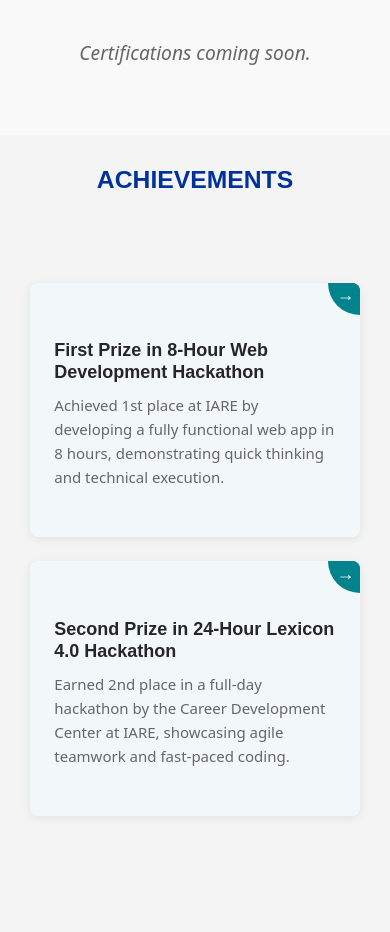
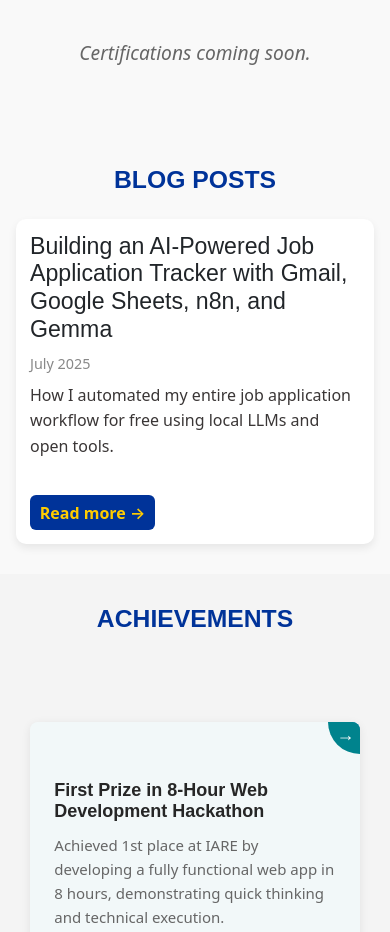
Before and after one commit to parthiv-gunjari/my-portfolio, a React (Create React App) app: page / in a window 390 px wide. Shown: the part 9800-10732 px from the top of the page. Built offline with nearby package versions, Linux system fonts and the light colour scheme.

Commit message:
Added Blog Posts section

```diff
--- a/src/App.css
+++ b/src/App.css
@@ -1684,3 +1684,96 @@ html, body {
     max-width: 100%;
   }
 }
+
+.blog-section {
+  padding: 60px 10vw;
+  background: #f9f9f9;
+  text-align: center;
+}
+
+.blog-section .section-title {
+  font-size: 2.4rem;
+  color: #003399;
+  font-weight: 700;
+  margin-bottom: 40px;
+  text-transform: uppercase;
+  letter-spacing: 1px;
+}
+
+.blog-list {
+  display: grid;
+  grid-template-columns: repeat(auto-fit, minmax(280px, 1fr));
+  gap: 24px;
+  text-align: left;
+}
+
+.blog-card {
+  background: white;
+  padding: 20px;
+  margin: 0; /* Removed fixed margin */
+  border-radius: 12px;
+  box-shadow: 0 4px 8px rgba(0,0,0,0.08);
+  transition: transform 0.2s ease, box-shadow 0.2s ease;
+}
+
+.blog-card:hover {
+  transform: translateY(-6px);
+  box-shadow: 0 6px 16px rgba(0,0,0,0.15);
+}
+
+.blog-card .date {
+  font-size: 0.9em;
+  color: #888;
+  margin-bottom: 8px;
+}
+.blog-btn{
+  width: 125px;
+  height: 35px;
+}
+.blog-card a,
+.blog-card button {
+  color: #0070f3;
+  text-decoration: none;
+  font-weight: 600;
+  background: none;
+  border: none;
+  padding: 0;
+  cursor: pointer;
+}
+
+.blog-card a:hover,
+.blog-card button:hover {
+  text-decoration: underline;
+}
+
+/* Responsive for tablets and below */
+@media (max-width: 768px) {
+  .blog-section {
+    padding: 40px 24px;
+  }
+
+  .blog-list {
+    grid-template-columns: 1fr;
+    gap: 20px;
+  }
+
+  .blog-card {
+    padding: 16px;
+    border-radius: 10px;
+  }
+}
+
+/* Extra mobile tweaks */
+@media (max-width: 480px) {
+  .blog-section {
+    padding: 30px 16px;
+  }
+
+  .blog-section .section-title {
+    font-size: 1.8rem;
+  }
+
+  .blog-card {
+    padding: 14px;
+  }
+}
--- a/src/App.js
+++ b/src/App.js
@@ -17,6 +17,7 @@ const Publications = lazy(() => import('./components/Publications'));
 const Certifications = lazy(() => import('./components/Certifications'));
 const Achievements = lazy(() => import('./components/Achievements'));
 const Contact = lazy(() => import('./components/Contact'));
+const BlogPosts = lazy(() => import('./components/BlogPosts'));
 
 function App() {
   const [loading, setLoading] = useState(true);
@@ -70,6 +71,7 @@ function App() {
           <Projects />
           <Publications />
           <Certifications />
+          <BlogPosts />
           <Achievements />
           <Contact />
         </Suspense>
--- /dev/null
+++ b/src/components/BlogPosts.js
@@ -0,0 +1,134 @@
+import React, { useState } from 'react';
+import { Modal, Button } from 'react-bootstrap';
+import '../App.css';
+
+const BlogPosts = () => {
+  const posts = [
+    {
+      title: 'Building an AI-Powered Job Application Tracker with Gmail, Google Sheets, n8n, and Gemma',
+      date: 'July 2025',
+      image: "/blog-images/job-tracker-cover.png",
+      summary: 'How I automated my entire job application workflow for free using local LLMs and open tools.',
+      content: `
+  <h4>Introduction</h4>
+  <p>In today’s competitive job market, manually tracking job applications can be exhausting and inefficient. After applying to dozens of roles across different platforms, I found myself constantly losing track of statuses, missing follow-ups, and digging through emails for interview details. That’s when I realized: I could automate it all. This blog details how I built an AI-powered job tracker using only free tools—Gmail, Google Sheets, n8n, and a local LLM (Gemma)—to streamline my job search like a pro.</p>
+
+  <h4>Overview of Tools Used</h4>
+  <ul>
+    <li><strong>Gmail:</strong> Source of job-related emails.</li>
+    <li><strong>n8n (Docker):</strong> Visual automation to control the workflow.</li>
+    <li><strong>Gemma 3B (via LM Studio):</strong> A local LLM that parses email content into structured data.</li>
+    <li><strong>Google Sheets:</strong> Dashboard to track all parsed applications.</li>
+    <li><strong>Google Cloud Console:</strong> Provides API access for Gmail and Sheets.</li>
+  </ul>
+
+  <h4>Step-by-Step Setup Guide</h4>
+  <h5>Step 1: Google Sheet Setup</h5>
+  <p>Create a sheet named <em>Job Application Tracker</em> with headers like Job Title, Company, Date Applied, Location, Status, etc. This will act as your application dashboard.</p>
+
+  <h5>Step 2: Gmail API Configuration</h5>
+  <p>Enable Gmail and Sheets APIs in Google Cloud Console, create OAuth credentials, and connect Gmail and Sheets to n8n.</p>
+
+  <h5>Step 3: Run n8n in Docker</h5>
+  <pre><code>docker run -it --rm \\
+  -p 5678:5678 \\
+  -v ~/.n8n:/home/node/.n8n \\
+  -e N8N_HOST=localhost \\
+  -e N8N_PORT=5678 \\
+  n8nio/n8n</code></pre>
+
+  <h5>Step 4: Build the Workflow</h5>
+  <ol>
+    <li><strong>Trigger:</strong> Set a daily schedule (midnight).</li>
+    <li><strong>Gmail Node:</strong> Filter with: <code>newer_than:1d</code> and subject includes keywords like “application”, “interview”, etc.</li>
+    <li><strong>Function Node:</strong> Extract email body, subject, and snippet.</li>
+    <li><strong>HTTP Node:</strong> Send email body to Gemma via LM Studio.</li>
+    <li><strong>Function Node (Parse JSON):</strong> Extract structured fields from Gemma's response.</li>
+    <li><strong>Sheets Node:</strong> Append data to your Google Sheet.</li>
+  </ol>
+
+  <h5>Gemma Prompt (used via LM Studio)</h5>
+  <pre><code>{
+  "model": "google/gemma-3-4b",
+  "messages": [
+    {
+      "role": "system",
+      "content": "You are a helpful assistant that extracts job application details from emails and returns the result in JSON format with keys like: job_title, company, date_applied, location, job_type, salary, remote_status, platform, resume_version, status."
+    },
+    {
+      "role": "user",
+      "content": "{{ $json.email_body }}"
+    }
+  ],
+  "temperature": 0.2
+}</code></pre>
+
+  <h5>Example Parsing Function</h5>
+  <pre><code>return items.map(item => {
+  const raw = item.json.choices?.[0]?.message?.content || '';
+  const match = raw.match(/\\\`\\\`\\\`json\\s*([\\s\\S]*?)\\s*\\\`\\\`\\\`/);
+  let parsed = {};
+  try {
+    if (match) {
+      parsed = JSON.parse(match[1]);
+    }
+  } catch (err) {
+    parsed = { error: 'Failed to parse JSON', raw };
+  }
+  return { json: { ...parsed } };
+});</code></pre>
+
+  <h4>Conclusion</h4>
+  <p>This system gave me a zero-maintenance, privacy-respecting way to track every job I applied to—automatically. Whether it’s an interview update or a rejection email, everything is logged, sorted, and waiting for me inside Google Sheets. The whole system runs daily, offline, and costs nothing. If you're a developer tired of job hunting chaos, you should absolutely try this setup. Drop a comment if you'd like the workflow JSON!</p>
+`
+    }
+  ];
+
+  const [showModal, setShowModal] = useState(false);
+  const [selectedPost, setSelectedPost] = useState(null);
+
+  const handleOpen = (post) => {
+    setSelectedPost(post);
+    setShowModal(true);
+  };
+
+  const handleClose = () => setShowModal(false);
+
+  return (
+    <section id="blog" className="blog-section" data-aos="fade-up">
+      <h2 className="text-center mb-4">BLOG POSTS</h2>
+      <div className="blog-list">
+        {posts.map((post, idx) => (
+          <div className="blog-card" key={idx}>
+            <h3>{post.title}</h3>
+            <p className="date">{post.date}</p>
+            <p>{post.summary}</p>
+            <button className="btn blog-btn p-0" onClick={() => handleOpen(post)}>Read more →</button>
+          </div>
+        ))}
+      </div>
+      <Modal show={showModal} onHide={handleClose} size="lg" centered>
+        <Modal.Header closeButton>
+          <Modal.Title>{selectedPost?.title}</Modal.Title>
+        </Modal.Header>
+        <Modal.Body style={{ maxHeight: '70vh', overflowY: 'auto', paddingRight: '8px' }}>
+          {selectedPost?.image && (
+            <img
+              src={selectedPost.image}
+              alt="Blog Header"
+              className="img-fluid rounded mb-4"
+              style={{ maxHeight: '300px', objectFit: 'cover', width: '100%' }}
+            />
+          )}
+          <p className="text-muted">{selectedPost?.date}</p>
+          <div dangerouslySetInnerHTML={{ __html: selectedPost?.content }} />
+        </Modal.Body>
+        <Modal.Footer>
+          <Button variant="secondary" onClick={handleClose}>Close</Button>
+        </Modal.Footer>
+      </Modal>
+    </section>
+  );
+};
+
+export default BlogPosts;
```
